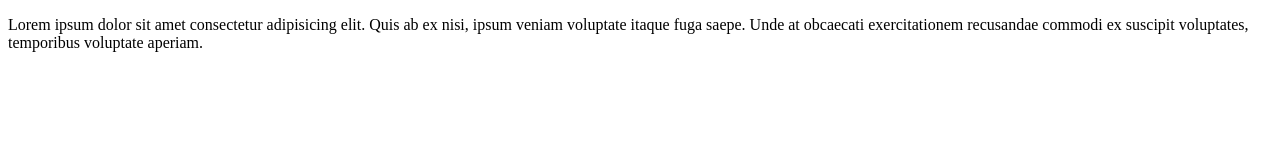
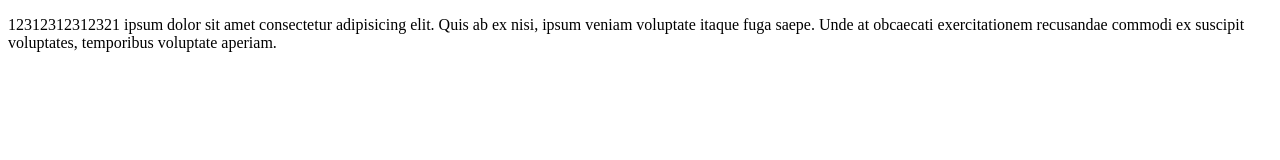
Before and after one commit to carlosamr2/TallerGit, a plain HTML site: page segundo.html in a window 1280 px wide. Drawn offline with Linux system fonts and the light colour scheme.

Commit message:
se agregaron numeros

```diff
--- a/segundo.html
+++ b/segundo.html
@@ -6,6 +6,6 @@
     <title>Document</title>
 </head>
 <body>
-    <p>Lorem ipsum dolor sit amet consectetur adipisicing elit. Quis ab ex nisi, ipsum veniam voluptate itaque fuga saepe. Unde at obcaecati exercitationem recusandae commodi ex suscipit voluptates, temporibus voluptate aperiam.</p>
+    <p>12312312312321 ipsum dolor sit amet consectetur adipisicing elit. Quis ab ex nisi, ipsum veniam voluptate itaque fuga saepe. Unde at obcaecati exercitationem recusandae commodi ex suscipit voluptates, temporibus voluptate aperiam.</p>
 </body>
 </html>
```
